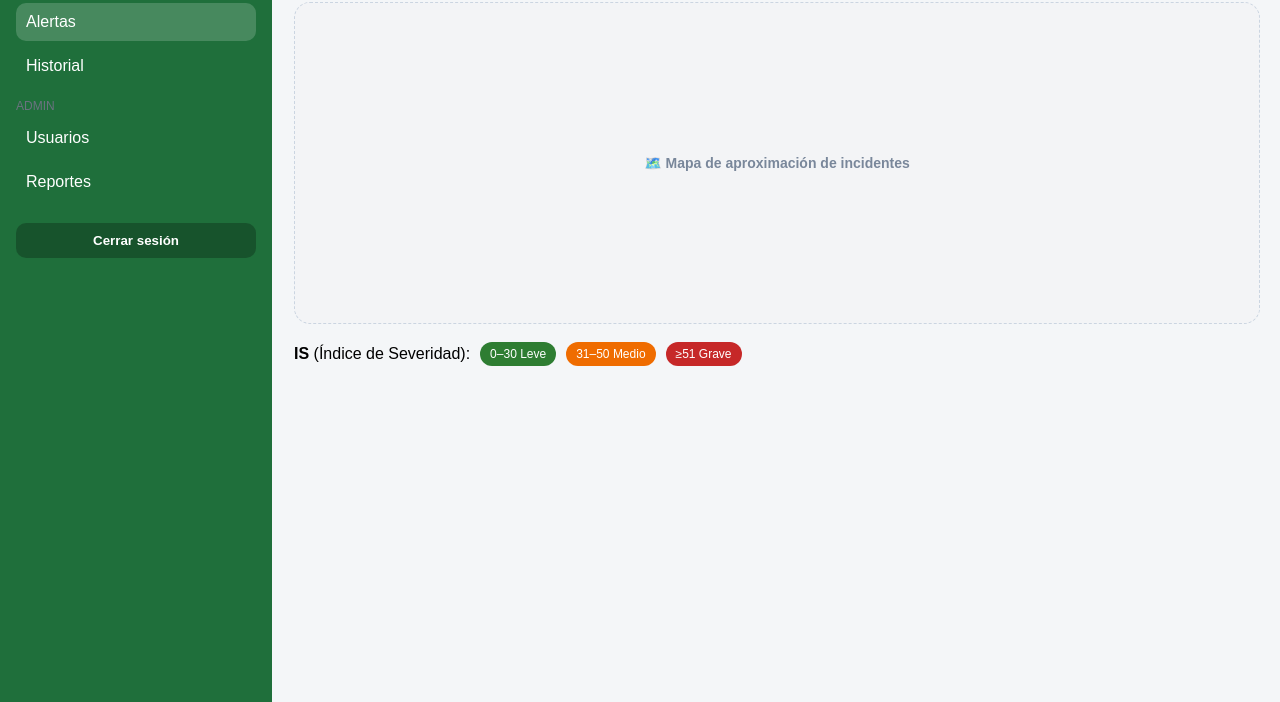
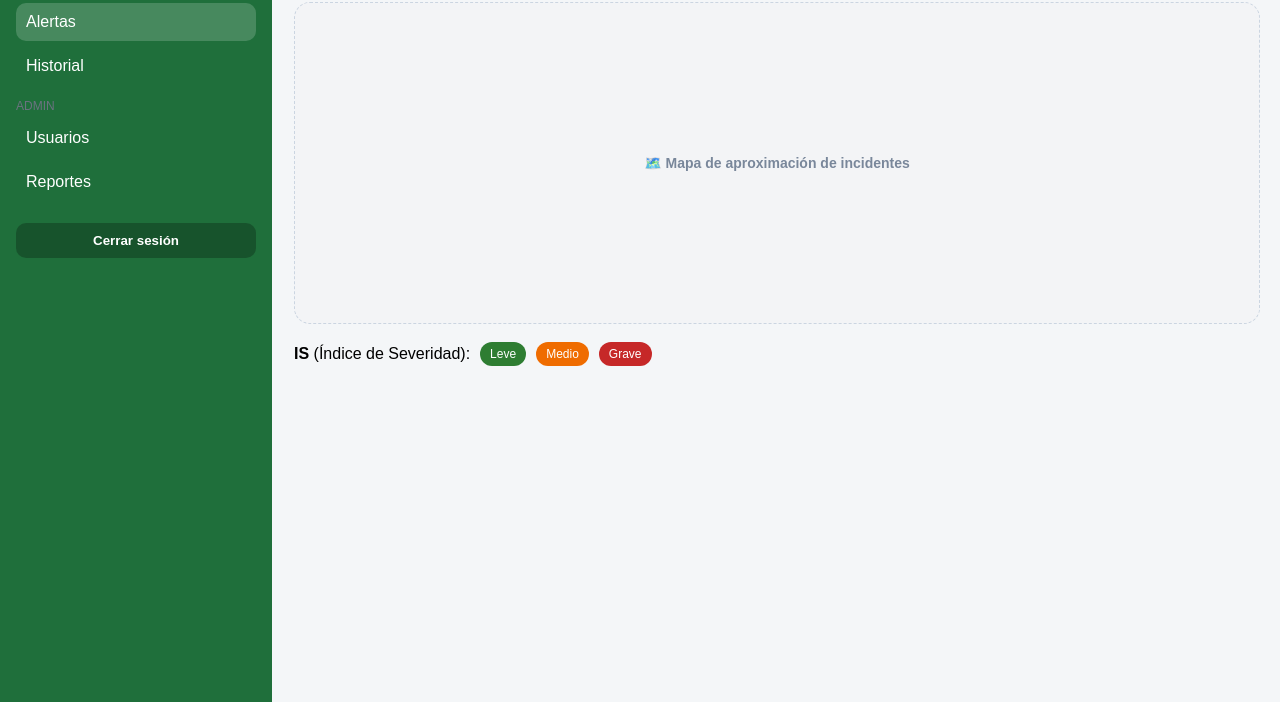
Before and after one commit to Jhon25-code/siaas-backend, a website: page web/dashboard.html in a window 1280 px wide. Shown: the part 98-800 px from the top of the page. Drawn offline with Linux system fonts and the light colour scheme; no server answers; sample sign-in values are in the browser's storage.

Commit message:
UI: ocultar rangos numericos en leyenda IS

```diff
--- a/web/dashboard.html
+++ b/web/dashboard.html
@@ -52,9 +52,9 @@
         <!-- LEYENDA IS (SE MANTIENE) -->
         <div class="legend" id="legendIS">
             <span><b>IS</b> (Índice de Severidad):</span>
-            <span class="pill green">0–30 Leve</span>
-            <span class="pill orange">31–50 Medio</span>
-            <span class="pill red">≥51 Grave</span>
+            <span class="pill green"> Leve</span>
+            <span class="pill orange"> Medio</span>
+            <span class="pill red"> Grave</span>
         </div>
 
         <!-- ALERTAS / HISTORIAL (SE MANTIENE) -->
```
